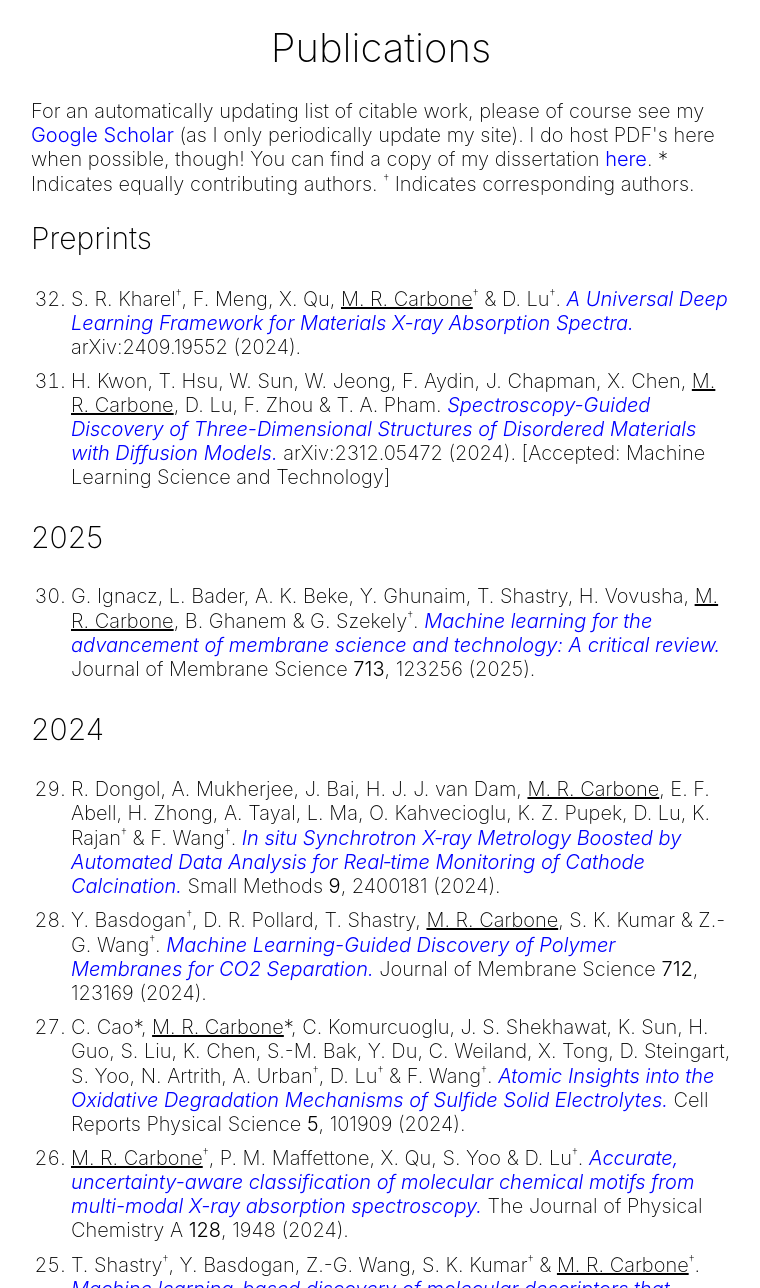
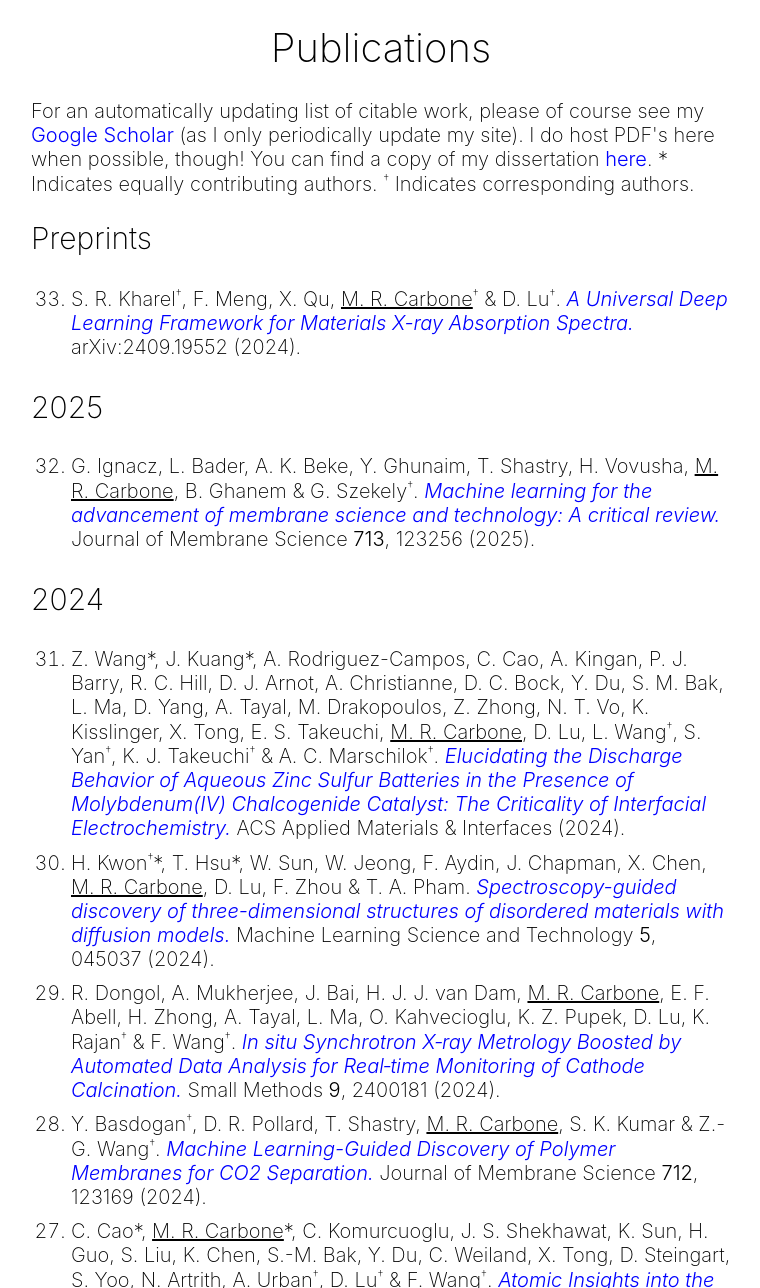
Before and after one commit to matthewcarbone/matthewcarbone.github.io, a Jekyll site: the page built from html/publications.html, in a window 1280 px wide and 1400 px high, cut to the strip 112-1400 px from the top of the window. Shown: the whole strip, without its empty margins (259-1019 px from the left). Built offline with Jekyll 4.4.1, drawn with Linux system fonts in a browser that asks for light colours.

Commit message:
Update pubs

```diff
--- a/_data/publications.yml
+++ b/_data/publications.yml
@@ -10,15 +10,6 @@
     - "S. R. Kharel"
     - "M. R. Carbone"
     - "D. Lu"
-
-  - authors: H. Kwon, T. Hsu, W. Sun, W. Jeong, F. Aydin, J. Chapman, X. Chen, M. R. Carbone, D. Lu, F. Zhou & T. A. Pham
-    title: "Spectroscopy-Guided Discovery of Three-Dimensional Structures of Disordered Materials with Diffusion Models"
-    doi: "https://doi.org/10.48550/arxiv.2312.05472"
-    journal: "arXiv:2312.05472"
-    year: 2024
-    links:
-      - address: null
-        text: "Accepted: Machine Learning Science and Technology"
 
 - year: 2025
   publications:
@@ -35,6 +26,28 @@
 
 - year: 2024
   publications:
+
+  - authors: "Z. Wang*, J. Kuang*, A. Rodriguez-Campos, C. Cao, A. Kingan, P. J. Barry, R. C. Hill, D. J. Arnot, A. Christianne, D. C. Bock, Y. Du, S. M. Bak, L. Ma, D. Yang, A. Tayal, M. Drakopoulos, Z. Zhong, N. T. Vo, K. Kisslinger, X. Tong, E. S. Takeuchi, M. R. Carbone, D. Lu, L. Wang, S. Yan, K. J. Takeuchi & A. C. Marschilok"
+    title: "Elucidating the Discharge Behavior of Aqueous Zinc Sulfur Batteries in the Presence of Molybdenum(IV) Chalcogenide Catalyst: The Criticality of Interfacial Electrochemistry"
+    doi: https://doi.org/10.1021/acsami.4c14388
+    journal: "ACS Applied Materials & Interfaces"
+    number: "N/A"
+    year: 2024
+    corresponding:
+    - "L. Wang"
+    - "S. Yan"
+    - "K. J. Takeuchi"
+    - "A. C. Marschilok"
+
+  - authors: H. Kwon*, T. Hsu*, W. Sun, W. Jeong, F. Aydin, J. Chapman, X. Chen, M. R. Carbone, D. Lu, F. Zhou & T. A. Pham
+    title: "Spectroscopy-guided discovery of three-dimensional structures of disordered materials with diffusion models"
+    doi: "https://doi.org/10.1088/2632-2153/ad8c10"
+    journal: "Machine Learning Science and Technology"
+    volume: "5"
+    number: "045037"
+    year: 2024
+    corresponding:
+    - "H. Kwon"
 
   - authors: R. Dongol, A. Mukherjee, J. Bai, H. J. J. van Dam, M. R. Carbone, E. F. Abell, H. Zhong, A. Tayal, L. Ma, O. Kahvecioglu, K. Z. Pupek, D. Lu, K. Rajan & F. Wang
     title: "In situ Synchrotron X‐ray Metrology Boosted by Automated Data Analysis for Real‐time Monitoring of Cathode Calcination"
```
